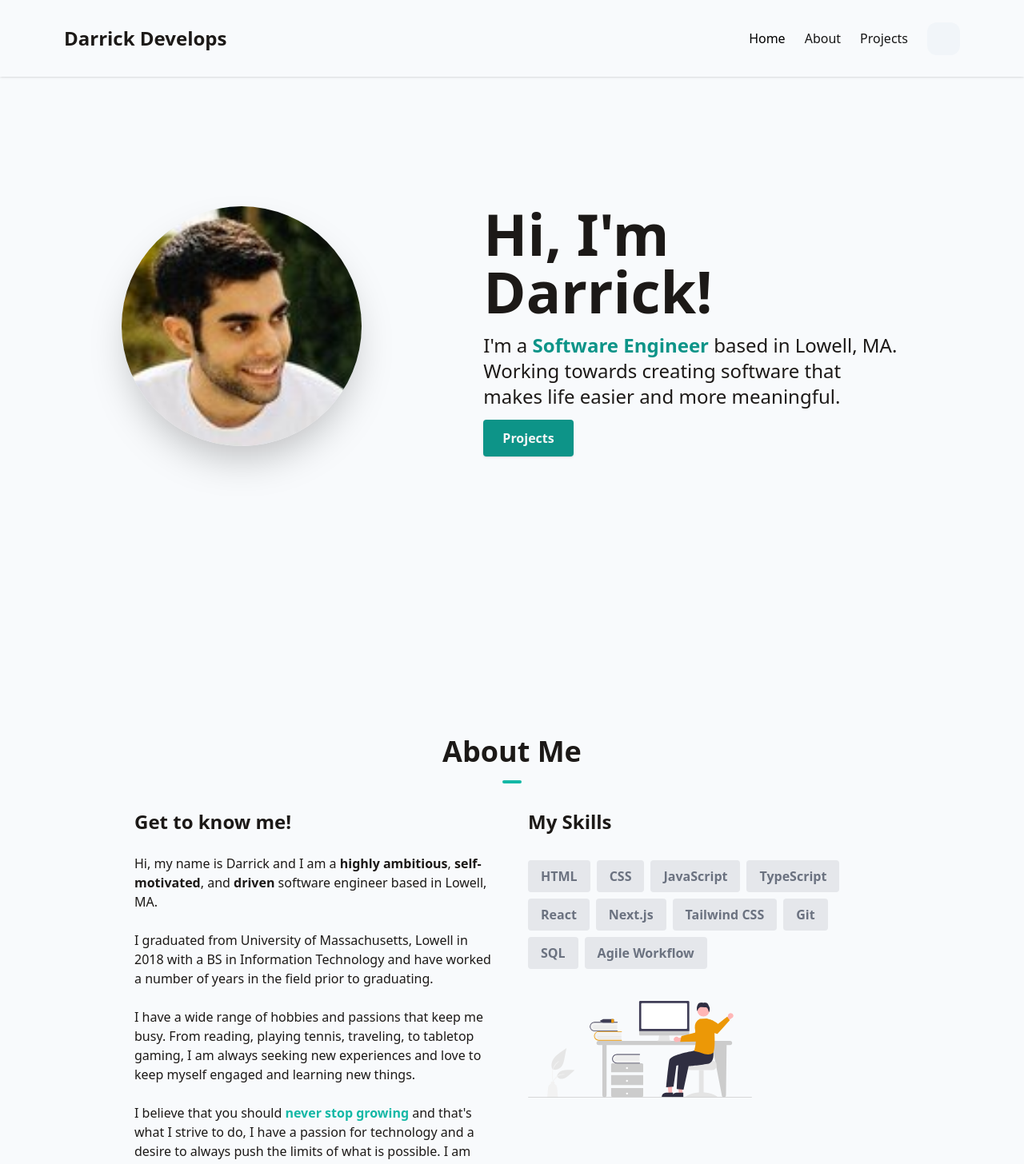
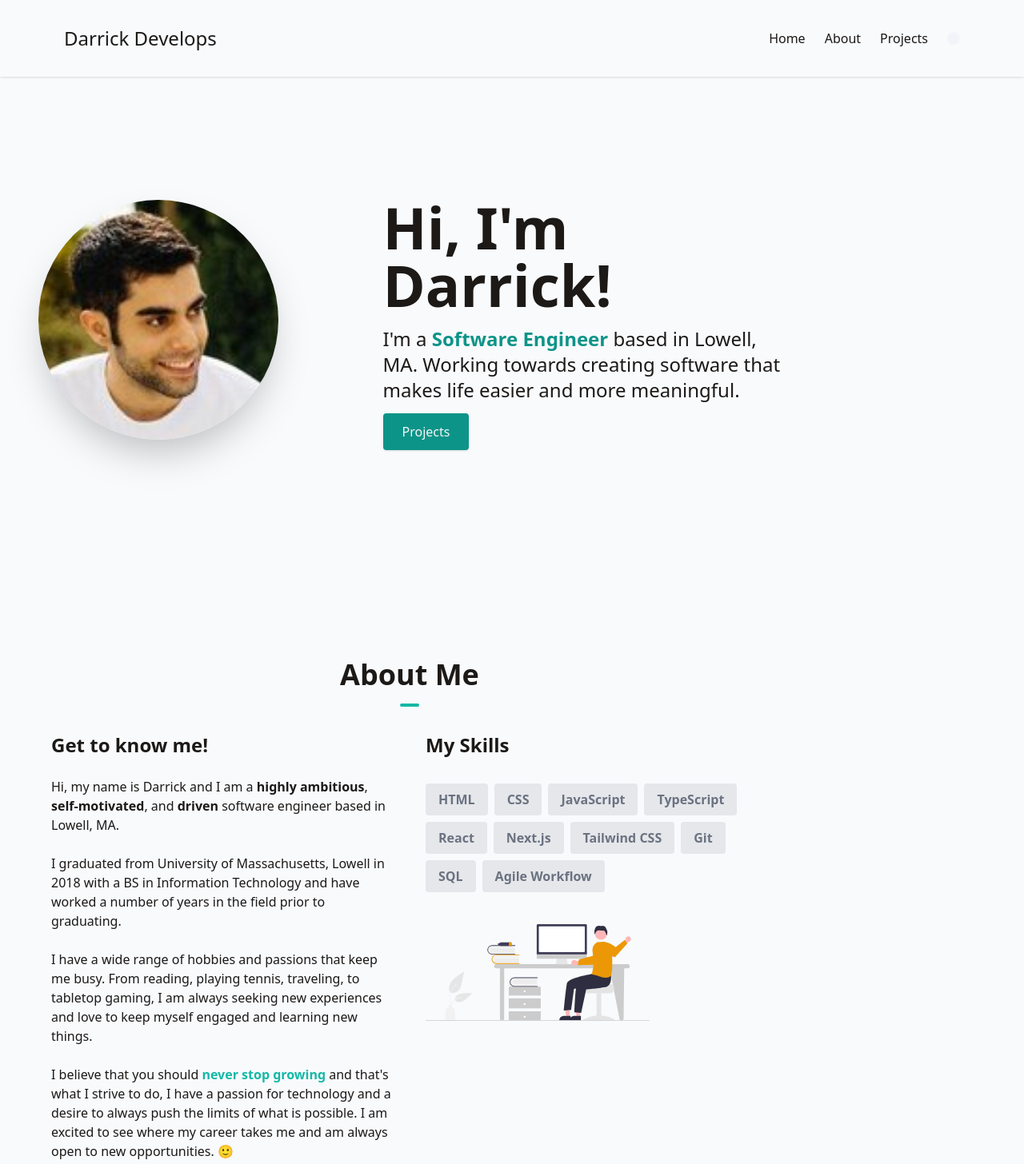
Before and after one commit to DarrickFauvel/darrickdevelops-www-v03, a Next.js app: page / in a window 1280 px wide. Shown: the top 1456 px of the page at 80% size. Built offline with nearby package versions, Linux system fonts and the light colour scheme; some icons are missing.

Commit message:
Update icon component

```diff
--- a/app/page.tsx
+++ b/app/page.tsx
@@ -5,7 +5,8 @@ import ProjectsSection from "@/components/ProjectsSection"
 
 export default function Home() {
   return (
-    <main className="mx-auto max-w-3xl px-4 sm:px-6 md:max-w-5xl">
+    <main className="md:max-w-5xl">
+      {/* <main className="mx-auto max-w-3xl px-4 sm:px-6 md:max-w-5xl"> */}
       <HeroSection />
       <AboutSection />
       <ProjectsSection />
--- a/components/AboutSection.tsx
+++ b/components/AboutSection.tsx
@@ -1,4 +1,5 @@
 import Image from "next/image"
+import Container from "./Container"
 
 const skills = [
   { skill: "HTML" },
@@ -15,13 +16,15 @@ const skills = [
 
 const AboutSection = () => {
   return (
-    <section id="about">
-      <div className="my-12 pb-12 md:pt-16 md:pb-48">
+    <section id="about" className="pb-24 md:h-screen md:pt-6">
+      <Container>
+        <div
+        // className="my-12 pb-12 md:pt-16 md:pb-48"
+        >
           <h1 className="text-center font-bold text-4xl">
             About Me
             <hr className="w-6 h-1 mx-auto my-4 bg-teal-500 border-0 rounded"></hr>
           </h1>
-
           <div className="flex flex-col space-y-10 items-stretch justify-center align-top md:space-x-10 md:space-y-0 md:p-4 md:flex-row md:text-left">
             <div className="md:w-1/2 ">
               <h1 className="text-center text-2xl font-bold mb-6 md:text-left">
@@ -36,16 +39,16 @@ const AboutSection = () => {
               </p>
               <br />
               <p>
-              I graduated from University of Massachusetts, Lowell in 2018 with
-              a BS in Information Technology and have worked a number of years
-              in the field prior to graduating.
+                I graduated from University of Massachusetts, Lowell in 2018
+                with a BS in Information Technology and have worked a number of
+                years in the field prior to graduating.
               </p>
               <br />
               <p>
                 I have a wide range of hobbies and passions that keep me busy.
-              From reading, playing tennis, traveling, to tabletop gaming, I am
-              always seeking new experiences and love to keep myself engaged and
-              learning new things.
+                From reading, playing tennis, traveling, to tabletop gaming, I
+                am always seeking new experiences and love to keep myself
+                engaged and learning new things.
               </p>
               <br />
               <p>
@@ -82,6 +85,7 @@ const AboutSection = () => {
             </div>
           </div>
         </div>
+      </Container>
     </section>
   )
 }
--- /dev/null
+++ b/components/Container.tsx
@@ -0,0 +1,8 @@
+type ContainerProps = {
+  children: React.ReactNode
+}
+
+const Container = ({ children }: ContainerProps) => {
+  return <div className="container px-6 mx-auto">{children}</div>
+}
+export default Container
--- a/components/FooterSection.tsx
+++ b/components/FooterSection.tsx
@@ -1,11 +1,12 @@
-"use client"
+import Container from "./Container"
 import Icon from "./Icon"
 
 const Footer = () => {
   return (
-    <footer className="mx-auto max-w-3xl px-4 sm:px-6 md:max-w-5xl text-stone-600 dark:text-stone-600">
-      <hr className="w-full h-[1px] mx-auto mt-8 bg-slate-300 dark:bg-stone-600 border-0"></hr>
-      <div className="mx-auto  p-4 flex flex-col text-center md:flex-row md:justify-between">
+    <footer className="max-w-3xl md:max-w-5xl text-stone-600 dark:text-stone-600">
+      <Container>
+        <hr className="w-full h-[1px] mt-8 bg-slate-300 dark:bg-stone-600 border-0"></hr>
+        <div className="py-4 flex flex-col text-center md:flex-row md:justify-between">
           <div className="flex flex-row items-center justify-center space-x-1">
             © 2023 Darrick Develops<a href="/" className="hover:underline"></a>
           </div>
@@ -16,7 +17,6 @@ const Footer = () => {
               target="_blank">
               <Icon icon="github" color="neutral" />
             </a>
-
             <a
               href="https://www.linkedin.com/in/DarrickFauvel"
               rel="noreferrer"
@@ -25,6 +25,7 @@ const Footer = () => {
             </a>
           </div>
         </div>
+      </Container>
     </footer>
   )
 }
--- a/components/HeroSection.tsx
+++ b/components/HeroSection.tsx
@@ -1,11 +1,16 @@
 "use client"
 import Image from "next/image"
-// import { HiArrowDown } from "react-icons/hi"
+import { Link as LinkScroll } from "react-scroll"
+import Container from "./Container"
+import Icon from "./Icon"
 
 const HeroSection = () => {
   return (
-    <section id="home">
-      <div className="flex flex-col text-center items-center justify-center my-10 py-16 sm:py-32 md:flex-row md:space-x-4 md:text-left md:py-52">
+    <section
+      id="home"
+      className="pt-8 pb-52 md:h-[calc(100vh-96px)] md:mb-[96px] md:flex">
+      <Container>
+        <div className="flex flex-col items-center text-center pt-16 pb-32 md:flex-row md:space-x-4 md:text-left md:py-52">
           <div className="md:w-1/2 md:mt-2">
             <Image
               className="rounded-full shadow-2xl"
@@ -19,7 +24,7 @@ const HeroSection = () => {
             <h1 className="font-bold text-4xl mt-6 md:text-7xl md:mt-0">
               Hi, I&apos;m Darrick!
             </h1>
-          <p className="text-lg mt-4 mb-6 md:text-2xl">
+            <p className="text-lg mt-4 mb-6 md:max-w-none md:text-2xl">
               I&apos;m a{" "}
               <span className="font-semibold text-teal-600">
                 Software Engineer
@@ -27,19 +32,32 @@ const HeroSection = () => {
               based in Lowell, MA. Working towards creating software that makes
               life easier and more meaningful.
             </p>
-          <a
-            href="#projects"
-            className="text-neutral-100 font-semibold px-6 py-3 bg-teal-600 rounded shadow hover:bg-teal-700">
+            <LinkScroll
+              className={
+                "active cursor-pointer text-neutral-100 font-semibold px-6 py-3 bg-teal-600 rounded shadow hover:bg-teal-700"
+              }
+              to="projects"
+              spy={true}
+              smooth={true}
+              offset={-100}
+              duration={500}>
               Projects
-          </a>
+            </LinkScroll>
           </div>
         </div>
 
-      <div>
-        <a className="flex flex-row justify-center" href="#about">
-          {/* <HiArrowDown className="animate-bounce" size={30} /> */}
-        </a>
+        <div className="flex flex-row justify-center">
+          <LinkScroll
+            to="about"
+            spy={true}
+            smooth={true}
+            offset={-100}
+            duration={500}
+            title="About">
+            <Icon icon="chevron-bounce" />
+          </LinkScroll>
         </div>
+      </Container>
     </section>
   )
 }
--- a/components/Icon.tsx
+++ b/components/Icon.tsx
@@ -1,3 +1,4 @@
+"use client"
 import { Icon as IconifyIcon } from "@iconify/react"
 
 type IconProps = {
@@ -17,6 +18,15 @@ const Icon = ({ icon, color = "black" }: IconProps) => {
     case "box-arrow":
       iconToken = "bi:box-arrow-up-right"
       break
+    case "chevron-bounce":
+      iconToken = "bi:chevron-double-down"
+      break
+    case "close":
+      iconToken = "ri:close-fill"
+      break
+    case "menu":
+      iconToken = "ri:menu-fill"
+      break
 
     default:
       break
@@ -24,10 +34,13 @@ const Icon = ({ icon, color = "black" }: IconProps) => {
 
   const baseClassNames =
     "hover:-translate-y-1 transition-transform cursor-pointer"
+  const animationClasses = "animate-bounce"
 
   return (
     <IconifyIcon
-      className={`${baseClassNames}`}
+      className={`${baseClassNames} ${
+        icon === "chevron-bounce" && animationClasses
+      }`}
       icon={iconToken}
       width="30"
       height="30"
--- a/components/Navbar.tsx
+++ b/components/Navbar.tsx
@@ -1,8 +1,9 @@
 "use client"
 import { useState } from "react"
 import { useTheme } from "next-themes"
-import { Icon } from "@iconify/react"
+// import { Icon } from "@iconify/react"
 import { Link as LinkScroll } from "react-scroll"
+import Icon from "./Icon"
 
 interface NavItem {
   label: string
@@ -35,16 +36,24 @@ const Navbar = () => {
         <div>
           <div className="flex items-center justify-between py-3">
             <div className="md:py-5 md:block">
-              <a className="cursor-pointer" href="#home">
-                <h2 className="text-2xl font-bold">Darrick Develops</h2>
-              </a>
+              <LinkScroll
+                className={"active cursor-pointer text-2xl font-bold"}
+                to="home"
+                spy={true}
+                smooth={true}
+                offset={-100}
+                duration={500}>
+                Darrick Develops
+              </LinkScroll>
             </div>
             <div className="md:hidden">
               <button onClick={() => setNavbar(!navbar)}>
                 {navbar ? (
-                  <Icon icon="ri:close-line" width="30" height="30" />
+                  // <Icon icon="ri:close-line" width="30" height="30" />
+                  <Icon icon="close" />
                 ) : (
-                  <Icon icon="ri:menu-fill" width="30" height="30" />
+                  // <Icon icon="ri:menu-fill" width="30" height="30" />
+                  <Icon icon="menu" />
                 )}
               </button>
             </div>
@@ -60,15 +69,15 @@ const Navbar = () => {
               {NAV_ITEMS.map((item, idx) => {
                 return (
                   <LinkScroll
+                    className={
+                      "cursor-pointer block lg:inline-block text-stone-900 hover:text-stone-500 dark:text-stone-100"
+                    }
                     key={idx}
                     to={item.page}
-                    className={
-                      "cursor-pointer block lg:inline-block text-neutral-900 hover:text-neutral-500 dark:text-neutral-100"
-                    }
                     activeClass="active"
                     spy={true}
                     smooth={true}
-                    offset={-100}
+                    offset={-90}
                     duration={500}
                     onClick={() => setNavbar(!navbar)}>
                     {item.label}
--- a/styles/globals.css
+++ b/styles/globals.css
@@ -3,6 +3,5 @@
 @tailwind utilities;
 
 .active {
-  color: black;
   font-weight: 500;
 }
--- a/tailwind.config.js
+++ b/tailwind.config.js
@@ -14,8 +14,6 @@ module.exports = {
       screens: { sm: "480px", md: "768px", lg: "976px", xl: "1440pd" },
       animation: {
         fadeIn: "fadeIn 1.5s",
-        bounce:
-          "bounce 0.5s alternate cubic-bezier(0.95, 0.05, 0.795, 0.035) infinite",
         slideUp: "slideUp 0.5s",
         slideUpEaseInOut: "slideUp 0.5s ease-in-out",
         slideUpCubiBezier: "slideUp 1s cubic-bezier(0.165, 0.84, 0.44, 1)",
@@ -35,10 +33,6 @@ module.exports = {
           from: { transform: "translateY(100%)" },
           to: { transform: "translateY(0)" },
         },
-        bounce: {
-          from: { transform: "translateY(10px)" },
-          to: { transform: "translateY(0)" },
-        },
       },
     },
   },
```
Also changed, not shown: components/ProjectsSection.tsx (+18 -8 lines). Lines whose indentation alone changed are shown as unchanged.
